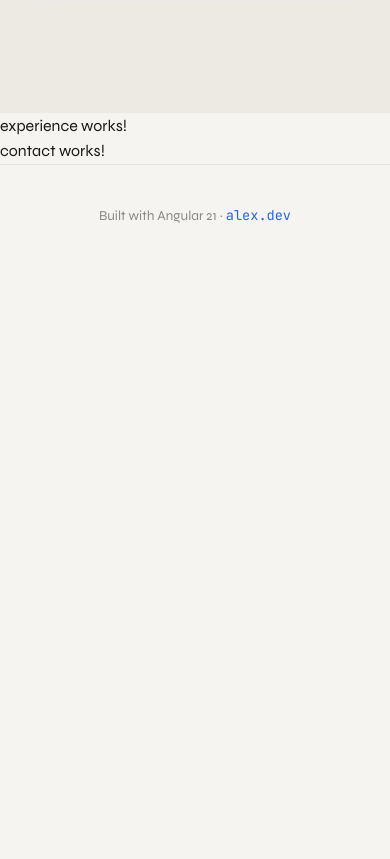
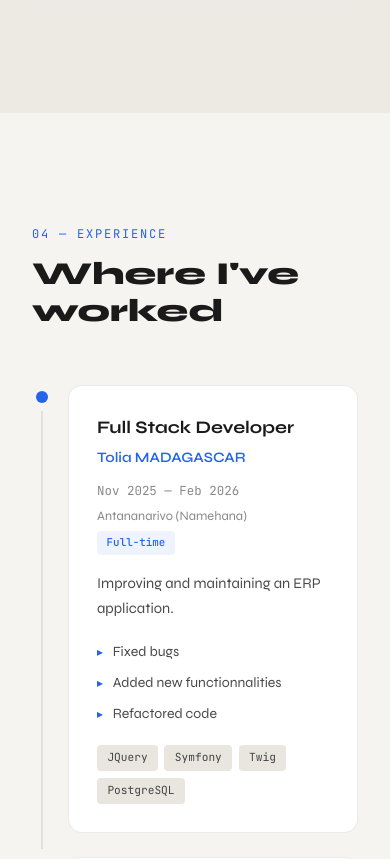
Before and after one commit to NjarasoaTommy/portfolio, an Angular app: page / in a window 390 px wide. Shown: the part 5943-6802 px from the top of the page. Before the commit the page ends 6210 px from the top, so only its background shows below. Built offline with nearby package versions, Linux system fonts and the light colour scheme.

Commit message:
Implement the experience component.

```diff
--- a/src/app/components/experience/experience.component.html
+++ b/src/app/components/experience/experience.component.html
@@ -1 +1,52 @@
-<p>experience works!</p>
+<section class="section experience-section" id="experience">
+  <div class="container">
+    <span class="section-label">04 — Experience</span>
+    <h2 class="section-title">Where I've worked</h2>
+
+    <div class="timeline">
+      @for (exp of experiences; track exp.company; let i = $index) {
+        <div class="timeline-item" [class.internship]="exp.type === 'internship'">
+          <div class="timeline-marker">
+            <div class="marker-dot"></div>
+            @if (i < experiences.length - 1) {
+              <div class="marker-line"></div>
+            }
+          </div>
+
+          <div class="exp-card">
+            <div class="exp-header">
+              <div class="exp-title-group">
+                <h3 class="exp-role">{{ exp.role }}</h3>
+                <span class="exp-company">{{ exp.company }}</span>
+              </div>
+              <div class="exp-meta">
+                <span class="exp-period mono">{{ exp.period }}</span>
+                <span class="exp-location">{{ exp.location }}</span>
+                <span class="exp-type-badge" [class.internship]="exp.type === 'internship'">
+                  {{ exp.type === 'internship' ? 'Internship' : 'Full-time' }}
+                </span>
+              </div>
+            </div>
+
+            <p class="exp-description">{{ exp.description }}</p>
+
+            <ul class="exp-highlights">
+              @for (h of exp.highlights; track h) {
+                <li>
+                  <span class="bullet">▸</span>
+                  {{ h }}
+                </li>
+              }
+            </ul>
+
+            <div class="exp-stack">
+              @for (tech of exp.stack; track tech) {
+                <span class="tag mono">{{ tech }}</span>
+              }
+            </div>
+          </div>
+        </div>
+      }
+    </div>
+  </div>
+</section>
--- a/src/app/components/experience/experience.component.scss
+++ b/src/app/components/experience/experience.component.scss
@@ -0,0 +1,190 @@
+.experience-section {
+  background: var(--bg-primary);
+}
+
+.timeline {
+  display: flex;
+  flex-direction: column;
+  gap: 0;
+}
+
+.timeline-item {
+  display: grid;
+  grid-template-columns: 2rem 1fr;
+  gap: 0 1.75rem;
+
+  &.internship .marker-dot {
+    background: var(--bg-card);
+    border: 2px solid var(--border-strong);
+  }
+}
+
+.timeline-marker {
+  display: flex;
+  flex-direction: column;
+  align-items: center;
+  padding-top: 0.35rem;
+}
+
+.marker-dot {
+  width: 12px;
+  height: 12px;
+  border-radius: 50%;
+  background: var(--accent);
+  flex-shrink: 0;
+  position: relative;
+  z-index: 1;
+  transition: transform 0.2s;
+
+  .timeline-item:hover & {
+    transform: scale(1.3);
+  }
+}
+
+.marker-line {
+  width: 2px;
+  flex: 1;
+  background: var(--border);
+  margin: 0.5rem 0;
+  min-height: 1.5rem;
+}
+
+// Experience card
+.exp-card {
+  background: var(--bg-card);
+  border: 1px solid var(--border);
+  border-radius: 14px;
+  padding: 1.75rem;
+  margin-bottom: 1.5rem;
+  transition: box-shadow 0.25s, border-color 0.25s;
+
+  &:hover {
+    box-shadow: var(--shadow-hover);
+    border-color: var(--border-strong);
+  }
+}
+
+.exp-header {
+  display: flex;
+  justify-content: space-between;
+  align-items: flex-start;
+  gap: 1.5rem;
+  margin-bottom: 1rem;
+  flex-wrap: wrap;
+}
+
+.exp-title-group {
+  display: flex;
+  flex-direction: column;
+  gap: 0.2rem;
+}
+
+.exp-role {
+  font-family: 'Syne', sans-serif;
+  font-size: 1.1rem;
+  font-weight: 700;
+  color: var(--text-primary);
+}
+
+.exp-company {
+  font-size: 0.9rem;
+  font-weight: 600;
+  color: var(--accent);
+}
+
+.exp-meta {
+  display: flex;
+  flex-direction: column;
+  align-items: flex-end;
+  gap: 0.3rem;
+  text-align: right;
+}
+
+.exp-period {
+  font-family: 'JetBrains Mono', monospace;
+  font-size: 0.78rem;
+  color: var(--text-muted);
+}
+
+.exp-location {
+  font-size: 0.8rem;
+  color: var(--text-muted);
+}
+
+.exp-type-badge {
+  font-family: 'JetBrains Mono', monospace;
+  font-size: 0.68rem;
+  padding: 0.2rem 0.6rem;
+  border-radius: 4px;
+  background: var(--accent-subtle);
+  color: var(--accent);
+  font-weight: 500;
+
+  &.internship {
+    background: var(--tag-bg);
+    color: var(--text-muted);
+  }
+}
+
+.exp-description {
+  font-size: 0.92rem;
+  color: var(--text-secondary);
+  line-height: 1.75;
+  margin-bottom: 1.1rem;
+}
+
+.exp-highlights {
+  list-style: none;
+  display: flex;
+  flex-direction: column;
+  gap: 0.5rem;
+  margin-bottom: 1.25rem;
+
+  li {
+    font-size: 0.88rem;
+    color: var(--text-secondary);
+    line-height: 1.65;
+    display: flex;
+    gap: 0.6rem;
+    align-items: flex-start;
+
+    .bullet {
+      color: var(--accent);
+      flex-shrink: 0;
+      font-size: 0.75rem;
+      margin-top: 0.2rem;
+    }
+  }
+}
+
+.exp-stack {
+  display: flex;
+  flex-wrap: wrap;
+  gap: 0.4rem;
+}
+
+.tag {
+  font-family: 'JetBrains Mono', monospace;
+  font-size: 0.7rem;
+  padding: 0.25rem 0.65rem;
+  background: var(--tag-bg);
+  color: var(--tag-text);
+  border-radius: 4px;
+}
+
+@media (max-width: 700px) {
+  .timeline-item {
+    grid-template-columns: 1.25rem 1fr;
+    gap: 0 1rem;
+  }
+
+  .exp-header {
+    flex-direction: column;
+    gap: 0.75rem;
+  }
+
+  .exp-meta {
+    align-items: flex-start;
+    text-align: left;
+  }
+}
--- a/src/app/components/experience/experience.component.ts
+++ b/src/app/components/experience/experience.component.ts
@@ -1,11 +1,71 @@
+import { CommonModule } from '@angular/common';
 import { Component } from '@angular/core';
+
+export interface Experience {
+  role: string;
+  company: string;
+  period: string;
+  location: string;
+  type: 'work' | 'internship' | 'stage';
+  description: string;
+  highlights: string[];
+  stack: string[];
+}
 
 @Component({
   selector: 'app-experience',
-  imports: [],
+  standalone: true,
+  imports: [CommonModule],
   templateUrl: './experience.component.html',
-  styleUrl: './experience.component.scss'
+  styleUrl: './experience.component.scss',
 })
 export class ExperienceComponent {
-
+  experiences: Experience[] = [
+    {
+      role: 'Full Stack Developer',
+      company: 'Tolia MADAGASCAR',
+      period: 'Nov 2025 — Feb 2026',
+      location: 'Antananarivo (Namehana)',
+      type: 'work',
+      description:
+        'Improving and maintaining an ERP application.',
+      highlights: [
+        'Fixed bugs',
+        'Added new functionnalities',
+        'Refactored code',
+      ],
+      stack: ['JQuery', 'Symfony', 'Twig', 'PostgreSQL'],
+    },
+    {
+      role: 'Full stack Developer',
+      company: 'Tolia MADAGASCAR',
+      period: 'Aug 2024 — Nov 2024',
+      location: 'Antananarivo (Namehana)',
+      type: 'stage',
+      description:
+        'Worked as a developer by including stock transfer with multiple stocks features.',
+      highlights: [
+        'Maked the conception of the new way to manage the stock',
+        'Integrated the transaction functionnality',
+        "Implemented employee's action tracking",
+      ],
+      stack: ['JQuery', 'Symfony', 'Twig', 'PostgreSQL'],
+    },
+    {
+      role: 'Full Stack Developer',
+      company: 'BOA Antaninarenina',
+      period: 'Jul 2023 — Oct 2023',
+      location: 'Antananarivo (Antsahavola)',
+      type: 'stage',
+      description:
+        "Joined a dynamic developer's team. Create an application for materials inventory.",
+      highlights: [
+        'Descoverd how MVC is used really in real project',
+        'Understood the strenght and the weekness of ORM',
+        'Increased the knowledge about conception best practices.',
+        'Validate the importance of using a framework',
+      ],
+      stack: ['CodeIgniter','JavaScript','MySQL'],
+    },
+  ];
 }
```
